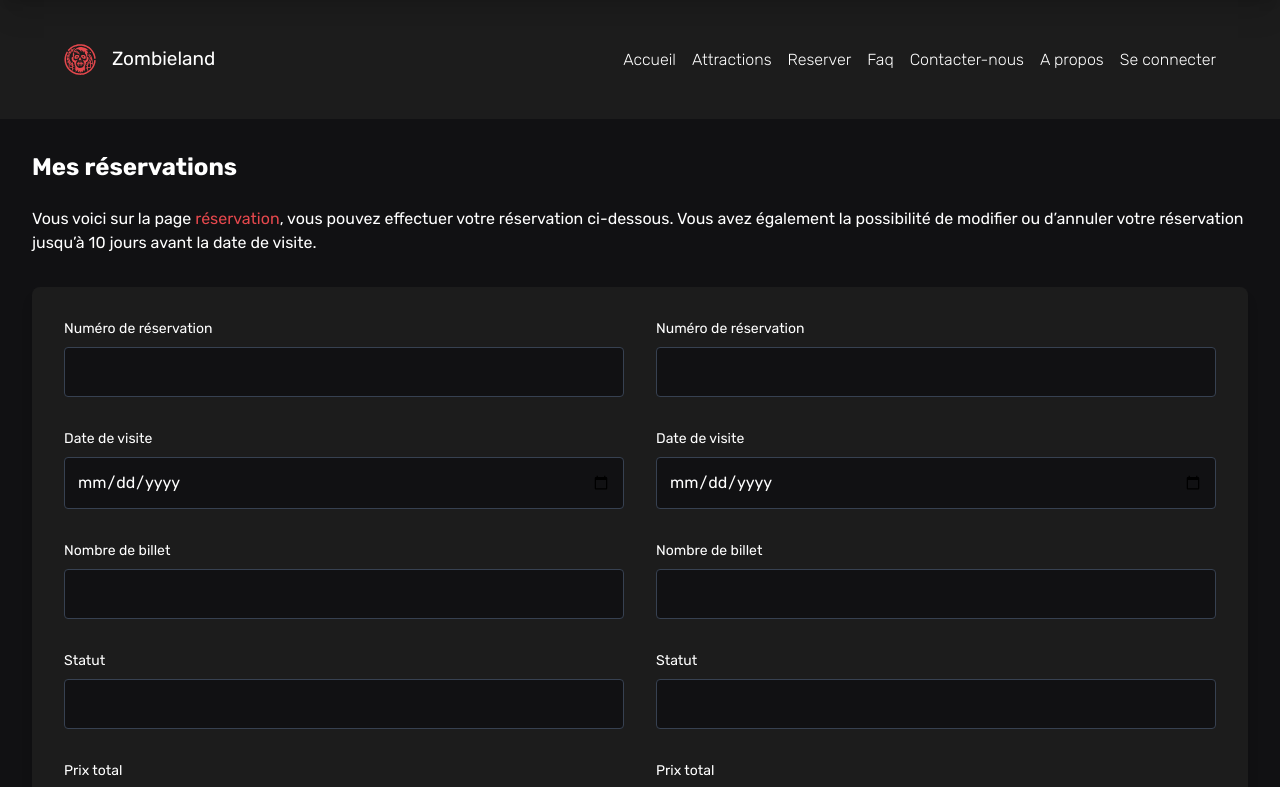
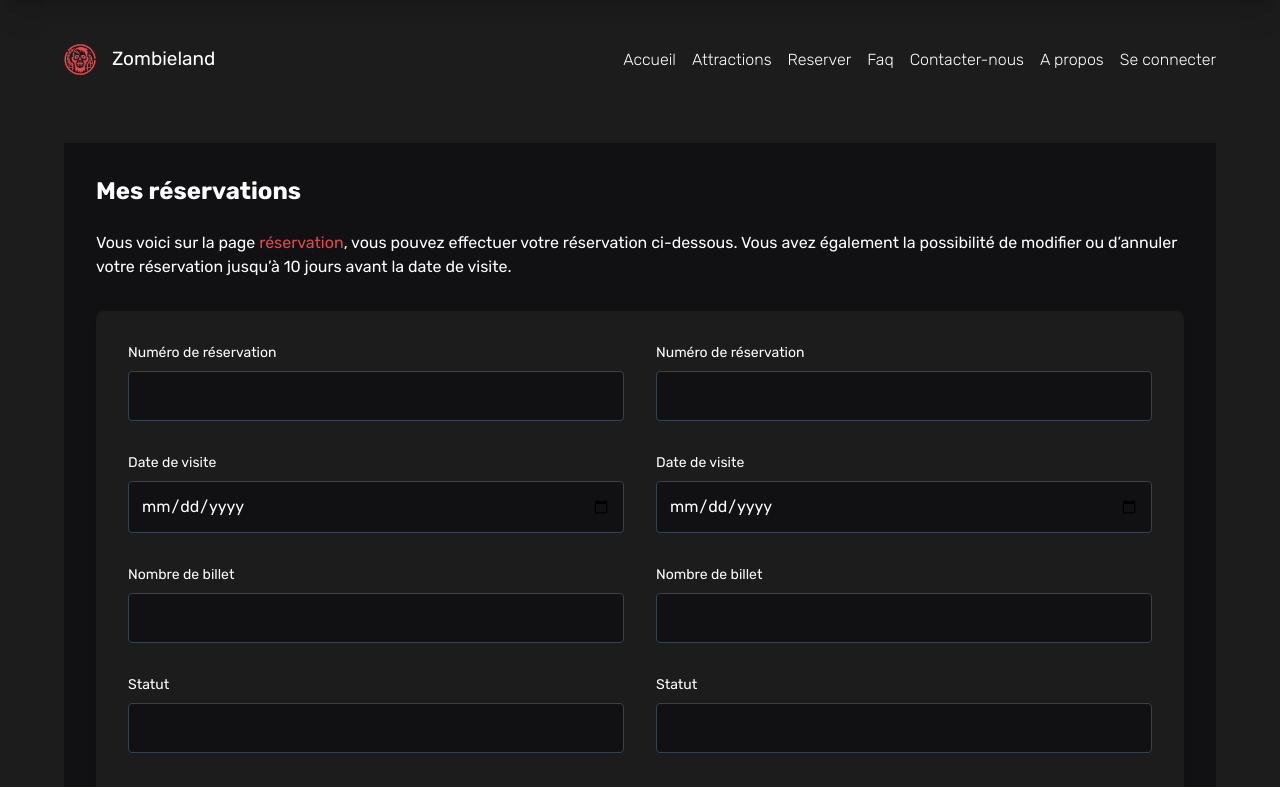
Before and after one commit to Pauline-Devavry/projet-zombieland-fork, a React (Vite) app in the folder client/: page /user/reservations in a window 1280 px wide. Shown: the top 787 px of the page. Built offline with nearby package versions, Linux system fonts and the light colour scheme.

Commit message:
S1D4 client - Add User reservation's page

```diff
--- a/client/src/pages/UserReservation.jsx
+++ b/client/src/pages/UserReservation.jsx
@@ -1,4 +1,5 @@
 import React, { useState} from "react";
+import Container from "../components/Container"
 
 function UserReservation() {
     const [numberReservation, setNumbeReservation] = useState('');
@@ -22,7 +23,9 @@ function UserReservation() {
 
     return (
 
-        <div className="min-h-screen bg-secondaryBackgroundColor p-8 font-rubik">
+        <Container>
+
+        <div className="min-h-screen bg-secondaryBackgroundColor p-8 font-rubik mb-6 mt-6">
             <h2 className="text-white text-2xl font-bold mb-6">Mes réservations</h2>
                 <p className="text-white mb-8">
                     Vous voici sur la page <a href="/reservation" className="text-primaryColor">réservation</a>, vous pouvez effectuer votre réservation ci-dessous.
@@ -165,6 +168,9 @@ function UserReservation() {
         </form>
     </div>
 </div>
+
+</Container>
+
 );
 }
 
```
